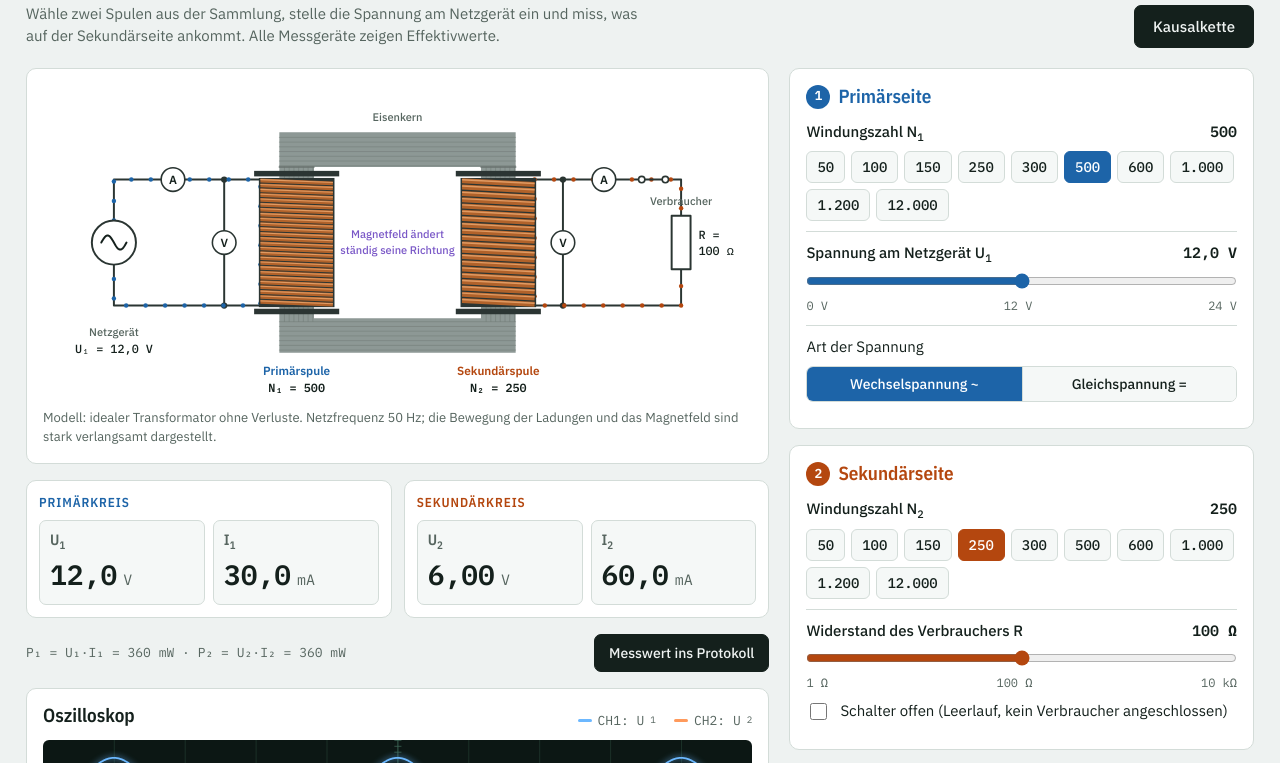
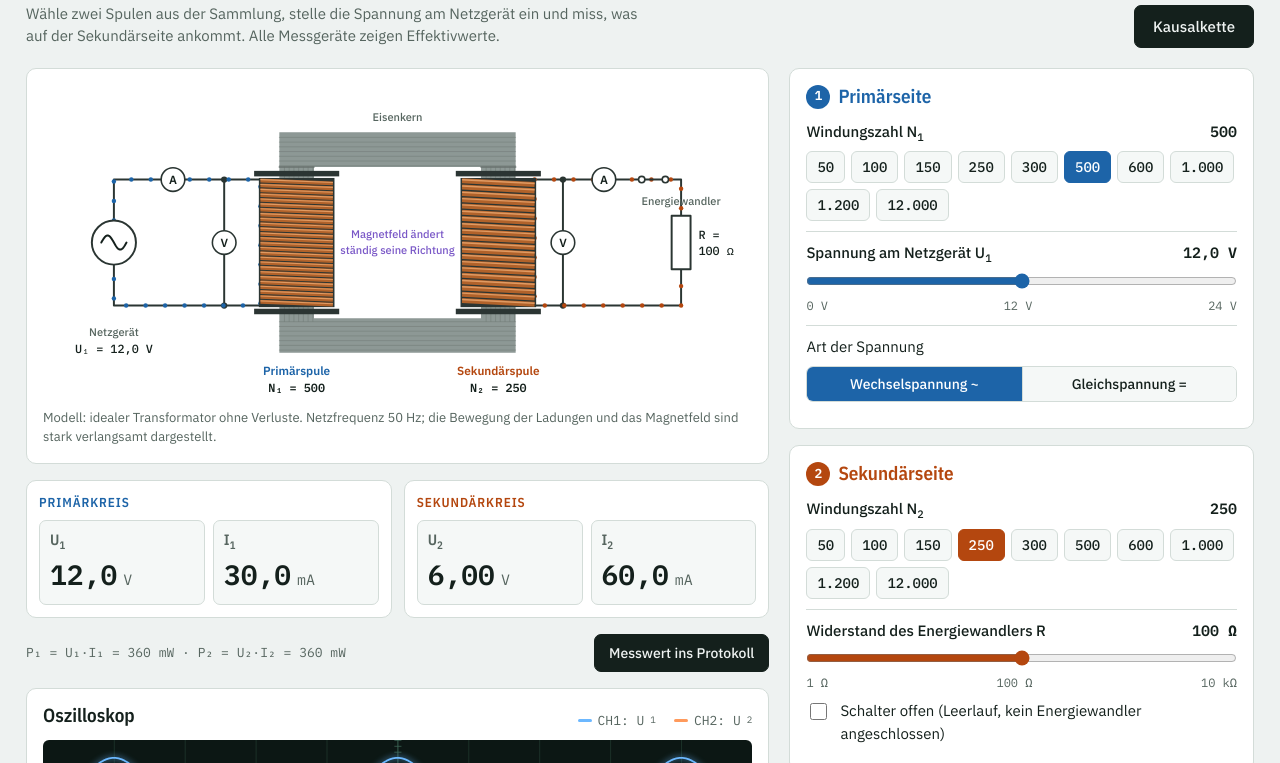
Before and after one commit to FlorianJais/transformator-labor, a plain HTML site: page index.html in a window 1280 px wide. Shown: the part 113-876 px from the top of the page. Drawn offline with nearby package versions, Linux system fonts and the light colour scheme.

Commit message:
Begriff Verbraucher durch Energiewandler ersetzen
Co-Authored-By: Claude Opus 5.5 <noreply@anthropic.com>

```diff
--- a/index.html
+++ b/index.html
@@ -239,7 +239,7 @@ dialog#chain .pf-actions{margin-top:16px}
   <main class="lab">
     <section class="stage" aria-label="Versuchsaufbau und Messwerte">
       <div class="panel">
-        <canvas id="circuit" width="900" height="400" role="img" aria-label="Schaltskizze: Netzgerät mit Primärspule, Eisenkern, Sekundärspule mit Verbraucher, dazu Strom- und Spannungsmessgeräte"></canvas>
+        <canvas id="circuit" width="900" height="400" role="img" aria-label="Schaltskizze: Netzgerät mit Primärspule, Eisenkern, Sekundärspule mit Energiewandler, dazu Strom- und Spannungsmessgeräte"></canvas>
         <p class="caption">Modell: idealer Transformator ohne Verluste. Netzfrequenz 50 Hz; die Bewegung der Ladungen und das Magnetfeld sind stark verlangsamt dargestellt.</p>
       </div>
 
@@ -303,10 +303,10 @@ dialog#chain .pf-actions{margin-top:16px}
           <div class="chips" id="chipsN2" role="radiogroup" aria-labelledby="n2lbl"></div>
         </div>
         <div class="ctrl">
-          <div class="ctrl-head"><label for="rr">Widerstand des Verbrauchers R</label><output id="rout" for="rr"></output></div>
+          <div class="ctrl-head"><label for="rr">Widerstand des Energiewandlers R</label><output id="rout" for="rr"></output></div>
           <input type="range" id="rr" min="0" max="400" step="1" value="200">
           <div class="scale"><span>1 Ω</span><span>100 Ω</span><span>10 kΩ</span></div>
-          <label class="check"><input type="checkbox" id="open"> <span>Schalter offen (Leerlauf, kein Verbraucher angeschlossen)</span></label>
+          <label class="check"><input type="checkbox" id="open"> <span>Schalter offen (Leerlauf, kein Energiewandler angeschlossen)</span></label>
         </div>
       </section>
 
@@ -355,7 +355,7 @@ dialog#chain .pf-actions{margin-top:16px}
       <ol>
         <li>Lass N<sub>1</sub> und U<sub>1</sub> unverändert und probiere verschiedene Sekundärspulen aus. Trage jeweils einen Messwert ins Protokoll ein. Wie hängt U<sub>2</sub> von N<sub>2</sub> ab?</li>
         <li>Blende die Verhältnisse ein und vergleiche U<sub>1</sub>/U<sub>2</sub> mit N<sub>1</sub>/N<sub>2</sub>. Formuliere einen Je-desto-Satz und eine Gleichung.</li>
-        <li>Schließe einen Verbraucher an und untersuche die Stromstärken I<sub>1</sub> und I<sub>2</sub> für mehrere Spulenpaare. Welcher Zusammenhang besteht zu den Windungszahlen?</li>
+        <li>Schließe einen Energiewandler an und untersuche die Stromstärken I<sub>1</sub> und I<sub>2</sub> für mehrere Spulenpaare. Welcher Zusammenhang besteht zu den Windungszahlen?</li>
         <li>Berechne für eine Messung P<sub>1</sub> = U<sub>1</sub> · I<sub>1</sub> und P<sub>2</sub> = U<sub>2</sub> · I<sub>2</sub>. Begründe damit das Gesetz für die Stromstärken.</li>
         <li>Stelle auf Gleichspannung um. Erkläre, warum der Transformator dann nicht funktioniert.</li>
         <li>Plane einen Transformator, der aus 230 V eine Spannung von 11,5 V macht. Welche Spulen würdest du wählen?</li>
@@ -801,7 +801,7 @@ dialog#chain .pf-actions{margin-top:16px}
     g.fillStyle = C.surface;
     for (const x of [760, 790]) { g.beginPath(); g.arc(x, 120, 4, 0, Math.PI * 2); g.fill(); g.lineWidth = 2; g.stroke(); }
 
-    // Verbraucher
+    // Energiewandler
     g.fillStyle = C.surface; g.fillRect(798, 166, 24, 68);
     g.lineWidth = 2.5; g.strokeStyle = C.wire; g.strokeRect(798, 166, 24, 68);
 
@@ -815,7 +815,7 @@ dialog#chain .pf-actions{margin-top:16px}
     g.fillText("U₁ = " + u1fmt(S.U1), 90, 340);
     g.textAlign = "left";
     g.fillStyle = C.muted; g.font = '500 14px "IBM Plex Sans", system-ui, sans-serif';
-    g.textAlign = "center"; g.fillText("Verbraucher", 810, 152); g.textAlign = "left";
+    g.textAlign = "center"; g.fillText("Energiewandler", 810, 152); g.textAlign = "left";
     g.fillStyle = C.ink; g.font = '500 15px "IBM Plex Mono", monospace';
     g.fillText("R =", 832, 196); g.fillText(qs(S.R, "Ω"), 832, 216);
     g.textAlign = "center";
```
Also changed, not shown: 1 other file.
